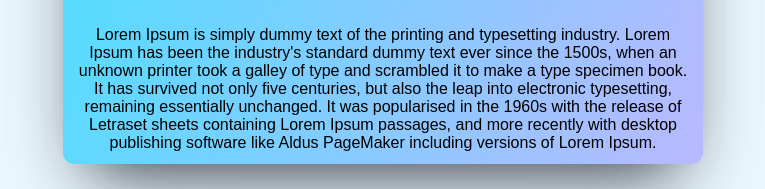
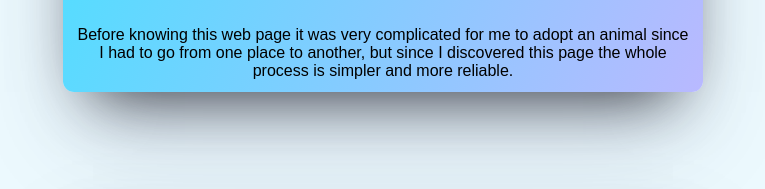
Before and after one commit to MegaPet-ES3C/LandingPageMegapet, a plain HTML site: page index.html in a window 1280 px wide. Shown: the part 3267-3456 px from the top of the page, without its empty margins (257-1022 px from the left). Drawn offline with Linux system fonts and the light colour scheme; a web font is replaced by a local one.

Commit message:
feat: Hachi
Hachi testimonial added

```diff
--- a/index.html
+++ b/index.html
@@ -59,7 +59,7 @@
             <div class="testimonialCol">
                 <h3>Hachi y Ernesto</h3>
                 <img src="img/firstperson.jpg">
-                <p>Lorem Ipsum is simply dummy text of the printing and typesetting industry. Lorem Ipsum has been the industry's standard dummy text ever since the 1500s, when an unknown printer took a galley of type and scrambled it to make a type specimen book. It has survived not only five centuries, but also the leap into electronic typesetting, remaining essentially unchanged. It was popularised in the 1960s with the release of Letraset sheets containing Lorem Ipsum passages, and more recently with desktop publishing software like Aldus PageMaker including versions of Lorem Ipsum.</p>
+                <p>Before knowing this web page it was very complicated for me to adopt an animal since I had to go from one place to another, but since I discovered this page the whole process is simpler and more reliable.</p>
             </div>
             <div class="testimonialCol">
                 <h3>Hachi y Ernesto</h3>
```
